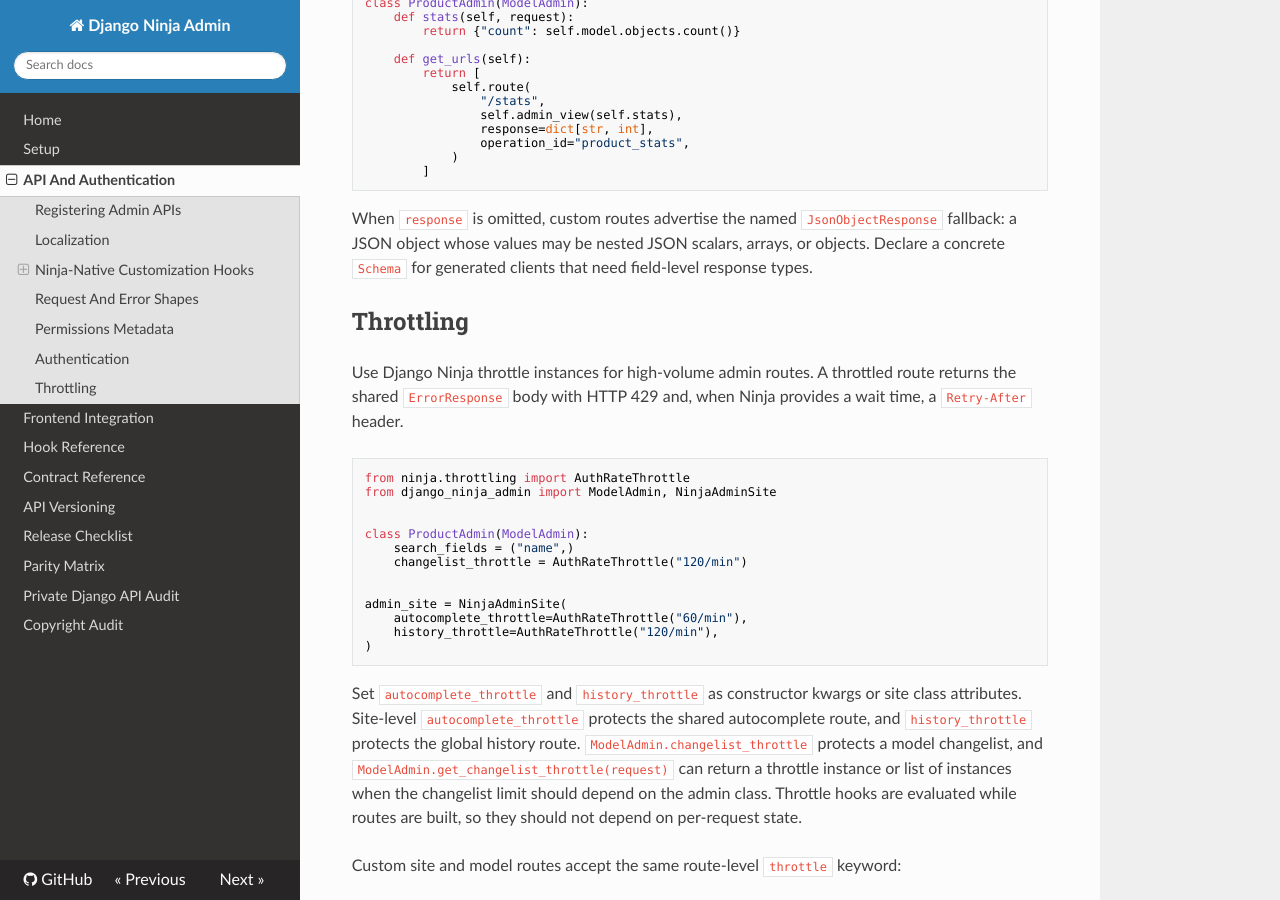
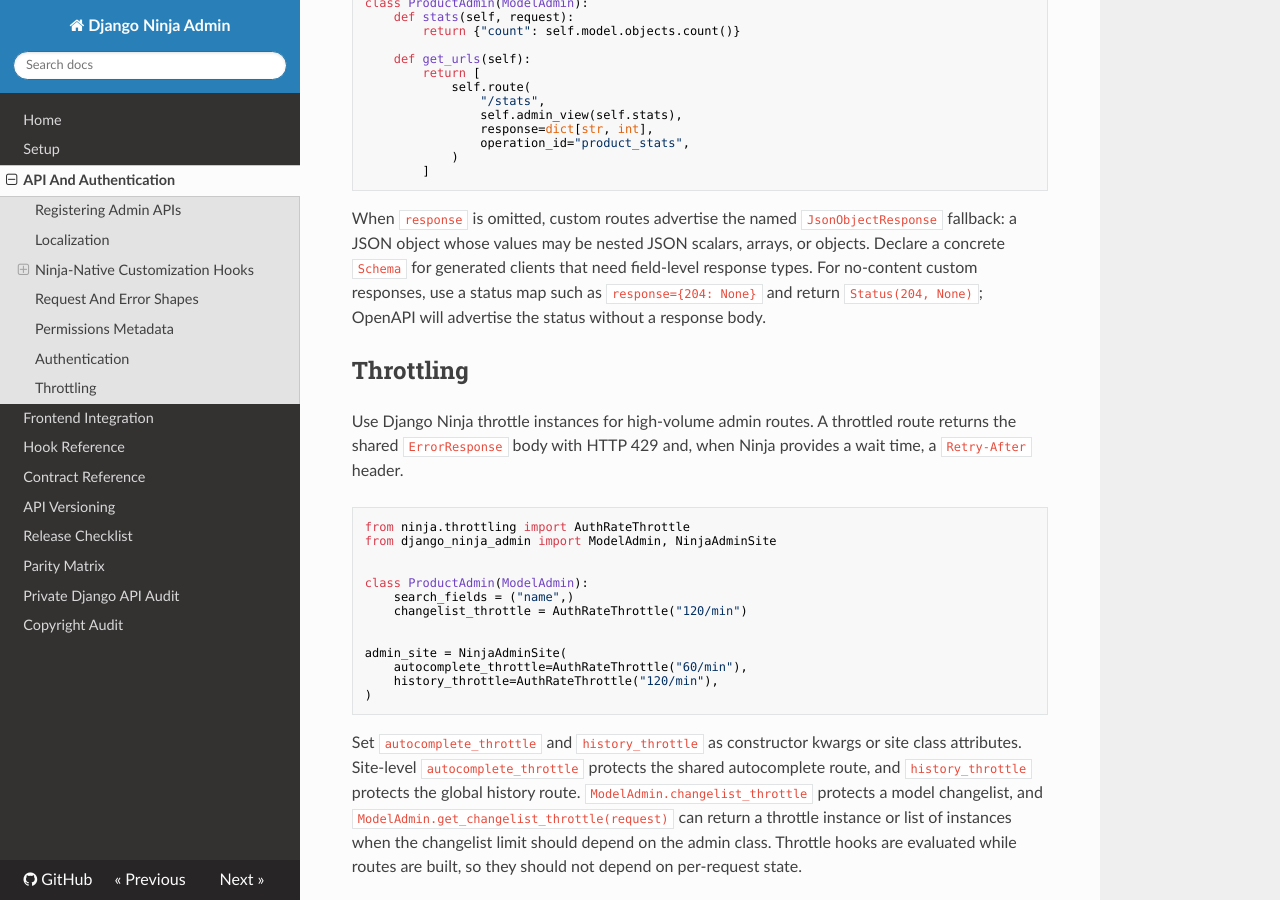
Before and after one commit to martijnberger/django-ninja-admin, an MkDocs documentation site: the page built from docs/api-and-auth.md, in a window 1280 px wide and 900 px high, scrolled down 7802 px. Built offline with MkDocs 1.6.1, drawn with Linux system fonts in a browser that asks for light colours; nearby versions of some CDN libraries.

Commit message:
Cover no-content custom routes

```diff
--- a/docs/api-and-auth.md
+++ b/docs/api-and-auth.md
@@ -463,7 +463,9 @@
 When `response` is omitted, custom routes advertise the named
 `JsonObjectResponse` fallback: a JSON object whose values may be nested JSON
 scalars, arrays, or objects. Declare a concrete `Schema` for generated clients
-that need field-level response types.
+that need field-level response types. For no-content custom responses, use a
+status map such as `response={204: None}` and return `Status(204, None)`;
+OpenAPI will advertise the status without a response body.
 
 ## Throttling
 
```
Also changed, not shown: CHANGELOG.md (+5 -0 lines), docs/contract-reference.md (+2 -1 lines), docs/hook-reference.md (+2 -1 lines), docs/parity-matrix.md (+1 -1 lines), 2 other files.
